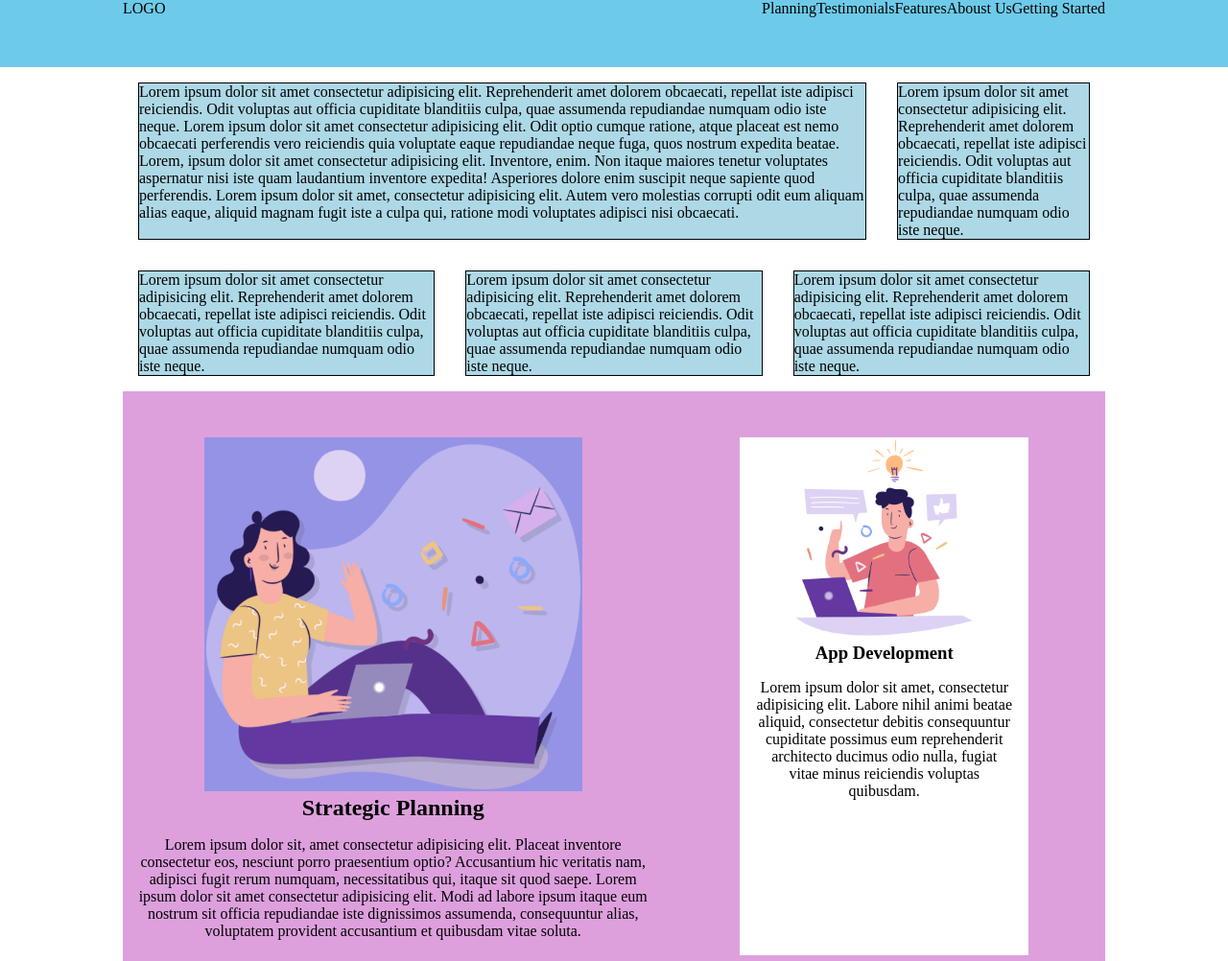
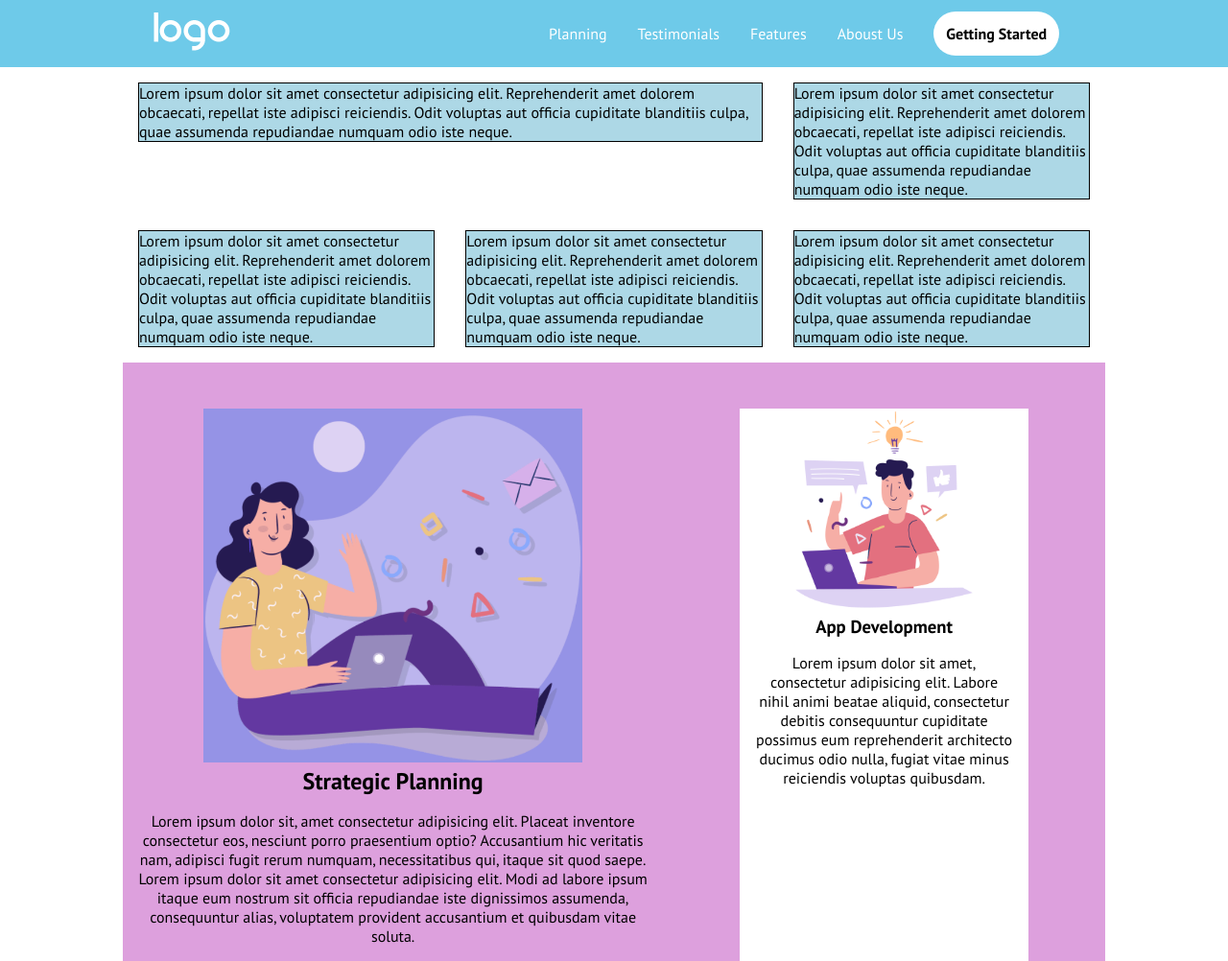
Before and after one commit to silviosalza/htmlcss-responsive-layout, a plain HTML site: page index.html in a window 1280 px wide. Shown: the top 1002 px of the page at 96% size. Drawn offline with Linux system fonts and the light colour scheme.

Commit message:
header complete

```diff
--- a/css/style.css
+++ b/css/style.css
@@ -5,12 +5,15 @@
     padding: 0;
     box-sizing: border-box;
 }
-
+body{
+    font-family: 'PT Sans', sans-serif;
+}
 /* !UTILITIES */
 /* *********************************** */
 .flex-spacebet{
     display: flex;
     justify-content: space-between;
+    align-items: center;
 }
 .clearfix::after{
     content: "";
@@ -28,6 +31,11 @@
 img{
     width: 100%;
 }
+.container{
+    width: 100%;
+    max-width: 1200px;
+    margin: 0 auto;
+}
 
 /*!LAYOUT */
 /* ************************************ */
@@ -36,16 +44,16 @@ img{
 .menu{
     display: none;
 }
-.container{
-    width: 100%;
-    max-width: 1200px;
-    margin: 0 auto;
-}
+
 .card{
     /* debug */
     background-color: lightblue;
     border: 1px solid black;
     margin: 1rem;
+}
+.header .container{
+    padding: 0 2rem;
+    height: 70px;
 }
 
 /**MAIN */
@@ -71,13 +79,11 @@ img{
     text-align: center;
     padding: 3rem;
 }
-.photo-box{
+.testimonial-card img{
     height: 12rem;
     width: 12rem;
     border-radius: 50%;
-    background-image: url(../img/testimonial1.jpg);
-    background-size:cover;
-    background-position: center;
+    object-fit: cover;
 
 }
 .testimonial-card{
@@ -131,13 +137,28 @@ footer{
 
 /* !TYPOGRAPHY */
 /* ************************************ */
+.header{
+    color: white;
+}
+
 header li{
     list-style: none;
+    padding: 0 1rem;
 
 }
 header a{
     text-decoration: none;
     color: inherit;
+}
+.header .fa-solid{
+    font-size: 2rem;
+}
+.white-button{
+    background-color: white;
+    color: black;
+    font-weight: 700;
+    padding: 0.8rem;
+    border-radius: 25px;
 }
 
 /* !MEDIA QUERY */
@@ -146,7 +167,14 @@ header a{
 @media screen and (min-width:768px){
 
     .col{
+    width: calc(100% / 3);
+    }
+    .row{
         display: flex;
+        flex-wrap: wrap;
+    }
+    .col:first-child{
+        width: calc(100% / 3 * 2);
     }
     .planning{
         display: flex;
--- a/index.html
+++ b/index.html
@@ -7,6 +7,10 @@
     <title>Document</title>
     <link rel="stylesheet" href="css/style.css">
     <link rel="stylesheet" href="https://cdnjs.cloudflare.com/ajax/libs/font-awesome/6.3.0/css/all.min.css" integrity="sha512-SzlrxWUlpfuzQ+pcUCosxcglQRNAq/DZjVsC0lE40xsADsfeQoEypE+enwcOiGjk/bSuGGKHEyjSoQ1zVisanQ==" crossorigin="anonymous" referrerpolicy="no-referrer" />
+    <link rel="preconnect" href="https://fonts.googleapis.com">
+    <link rel="preconnect" href="https://fonts.gstatic.com" crossorigin>
+    <link href="https://fonts.googleapis.com/css2?family=Fredoka+One&family=Open+Sans:wght@300;400;800&family=PT+Sans:ital,wght@0,400;0,700;1,400;1,700&display=swap" rel="stylesheet">
+
 </head>
 <body>
 
@@ -15,7 +19,7 @@
     <header>
         <div class="header">
            <div class="flex-spacebet container">
-                <div class="logo">LOGO</div>
+                <div class="logo"><img src="./img/logo.png" alt=""></div>
                 <div class="hamburger">
                     <div><a href=""><i class="fa-solid fa-bars"></i></a></div>
                 </div>
@@ -34,25 +38,33 @@
         <section class="jumbo container">
             <div class="row">
                 <div class="col">
-                    <div class="card one">
+                    <div class="card">
                             Lorem ipsum dolor sit amet consectetur adipisicing elit. Reprehenderit amet dolorem obcaecati, repellat iste adipisci reiciendis. Odit voluptas aut officia cupiditate blanditiis culpa, quae assumenda repudiandae numquam odio iste neque.
-                            Lorem ipsum dolor sit amet consectetur adipisicing elit. Odit optio cumque ratione, atque placeat est nemo obcaecati perferendis vero reiciendis quia voluptate eaque repudiandae neque fuga, quos nostrum expedita beatae.
-                            Lorem, ipsum dolor sit amet consectetur adipisicing elit. Inventore, enim. Non itaque maiores tenetur voluptates aspernatur nisi iste quam laudantium inventore expedita! Asperiores dolore enim suscipit neque sapiente quod perferendis.
-                            Lorem ipsum dolor sit amet, consectetur adipisicing elit. Autem vero molestias corrupti odit eum aliquam alias eaque, aliquid magnam fugit iste a culpa qui, ratione modi voluptates adipisci nisi obcaecati.
-                    </div>
-                    <div class="card two">
-                            Lorem ipsum dolor sit amet consectetur adipisicing elit. Reprehenderit amet dolorem obcaecati, repellat iste adipisci reiciendis. Odit voluptas aut officia cupiditate blanditiis culpa, quae assumenda repudiandae numquam odio iste neque.
+
                     </div>
                 </div>
                 <div class="col">
                     <div class="card">
-                                Lorem ipsum dolor sit amet consectetur adipisicing elit. Reprehenderit amet dolorem obcaecati, repellat iste adipisci reiciendis. Odit voluptas aut officia cupiditate blanditiis culpa, quae assumenda repudiandae numquam odio iste neque.
+                            Lorem ipsum dolor sit amet consectetur adipisicing elit. Reprehenderit amet dolorem obcaecati, repellat iste adipisci reiciendis. Odit voluptas aut officia cupiditate blanditiis culpa, quae assumenda repudiandae numquam odio iste neque.
+
                     </div>
+                </div>
+                <div class="col">
                     <div class="card">
-                                Lorem ipsum dolor sit amet consectetur adipisicing elit. Reprehenderit amet dolorem obcaecati, repellat iste adipisci reiciendis. Odit voluptas aut officia cupiditate blanditiis culpa, quae assumenda repudiandae numquam odio iste neque.
+                            Lorem ipsum dolor sit amet consectetur adipisicing elit. Reprehenderit amet dolorem obcaecati, repellat iste adipisci reiciendis. Odit voluptas aut officia cupiditate blanditiis culpa, quae assumenda repudiandae numquam odio iste neque.
+
                     </div>
+                </div>
+                <div class="col">
                     <div class="card">
-                                Lorem ipsum dolor sit amet consectetur adipisicing elit. Reprehenderit amet dolorem obcaecati, repellat iste adipisci reiciendis. Odit voluptas aut officia cupiditate blanditiis culpa, quae assumenda repudiandae numquam odio iste neque.
+                            Lorem ipsum dolor sit amet consectetur adipisicing elit. Reprehenderit amet dolorem obcaecati, repellat iste adipisci reiciendis. Odit voluptas aut officia cupiditate blanditiis culpa, quae assumenda repudiandae numquam odio iste neque.
+
+                    </div>
+                </div>
+                <div class="col">
+                    <div class="card">
+                            Lorem ipsum dolor sit amet consectetur adipisicing elit. Reprehenderit amet dolorem obcaecati, repellat iste adipisci reiciendis. Odit voluptas aut officia cupiditate blanditiis culpa, quae assumenda repudiandae numquam odio iste neque.
+
                     </div>
                 </div>
             </div>
@@ -81,16 +93,16 @@
             <h2>We are committed experts partners</h2>
             <p>Lorem ipsum dolor sit amet consectetur adipisicing elit. Ad soluta eligendi magnam unde nihil assumenda, exercitationem placeat doloremque amet cum quasi quam natus veritatis eius, modi sunt nulla perspiciatis labore?</p>
             <div class="testimonial-card">
-                <div class="photo-box"></div>
+                <img src="./img/testimonial1.jpg" alt="">
                 <p>Lorem ipsum dolor sit amet consectetur, adipisicing elit. Odit, facere culpa. Molestias accusantium dolor numquam. Enim id vel a dicta, magnam minus laborum cupiditate earum pariatur? Nemo incidunt numquam ipsa?</p>
             </div>
 
             <div class="testimonial-card">
-                <div class="photo-box"></div>
+                <img src="./img/testimonial2.jpg" alt="">
                 <p>Lorem ipsum dolor sit amet consectetur, adipisicing elit. Odit, facere culpa. Molestias accusantium dolor numquam. Enim id vel a dicta, magnam minus laborum cupiditate earum pariatur? Nemo incidunt numquam ipsa?</p>
             </div>
             <div class="testimonial-card">
-                <div class="photo-box"></div>
+                <img src="./img/testimonial3.jpg" alt="">
                 <p>Lorem ipsum dolor sit amet consectetur, adipisicing elit. Odit, facere culpa. Molestias accusantium dolor numquam. Enim id vel a dicta, magnam minus laborum cupiditate earum pariatur? Nemo incidunt numquam ipsa?</p>
             </div>
         </section>
```
